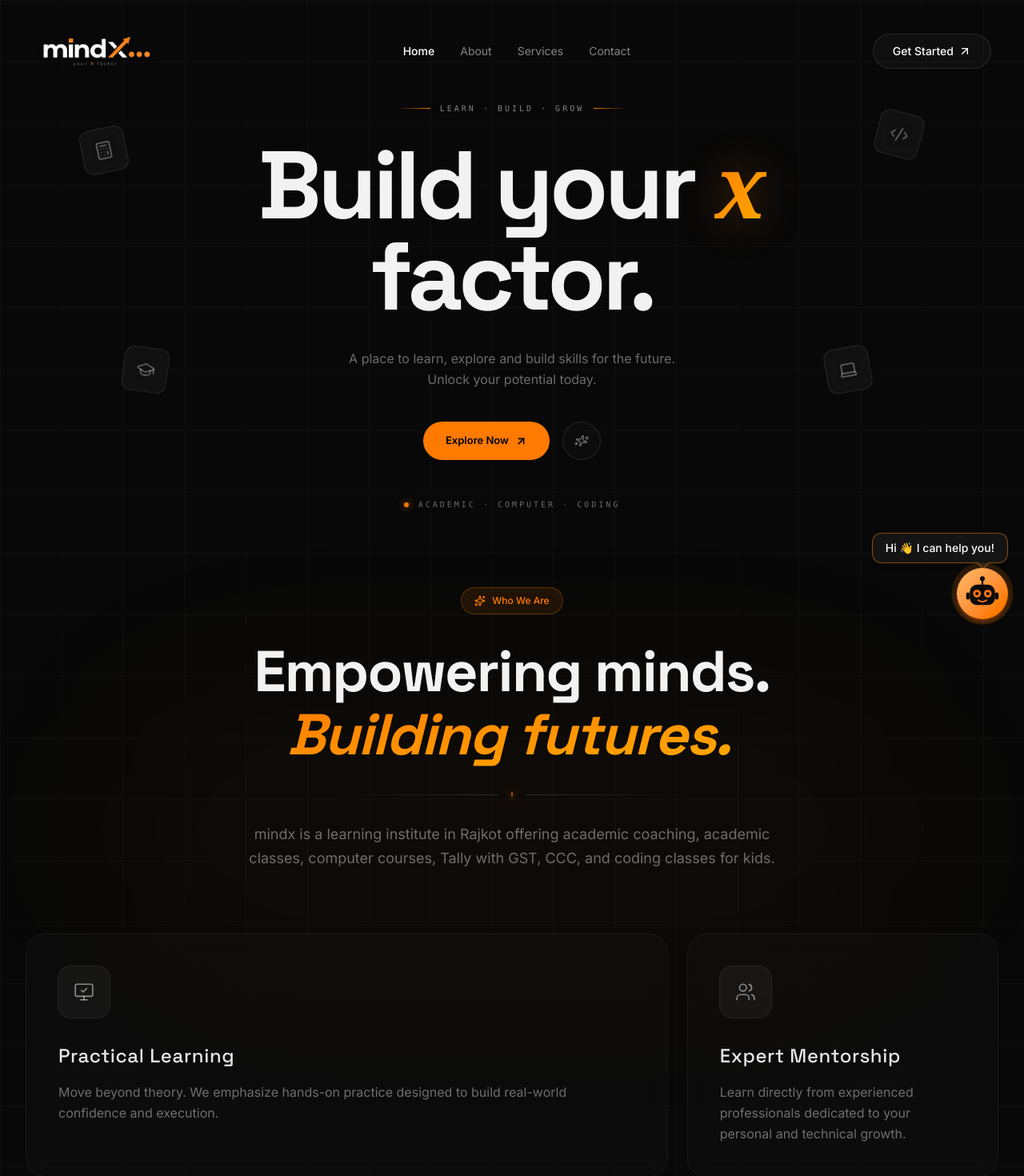
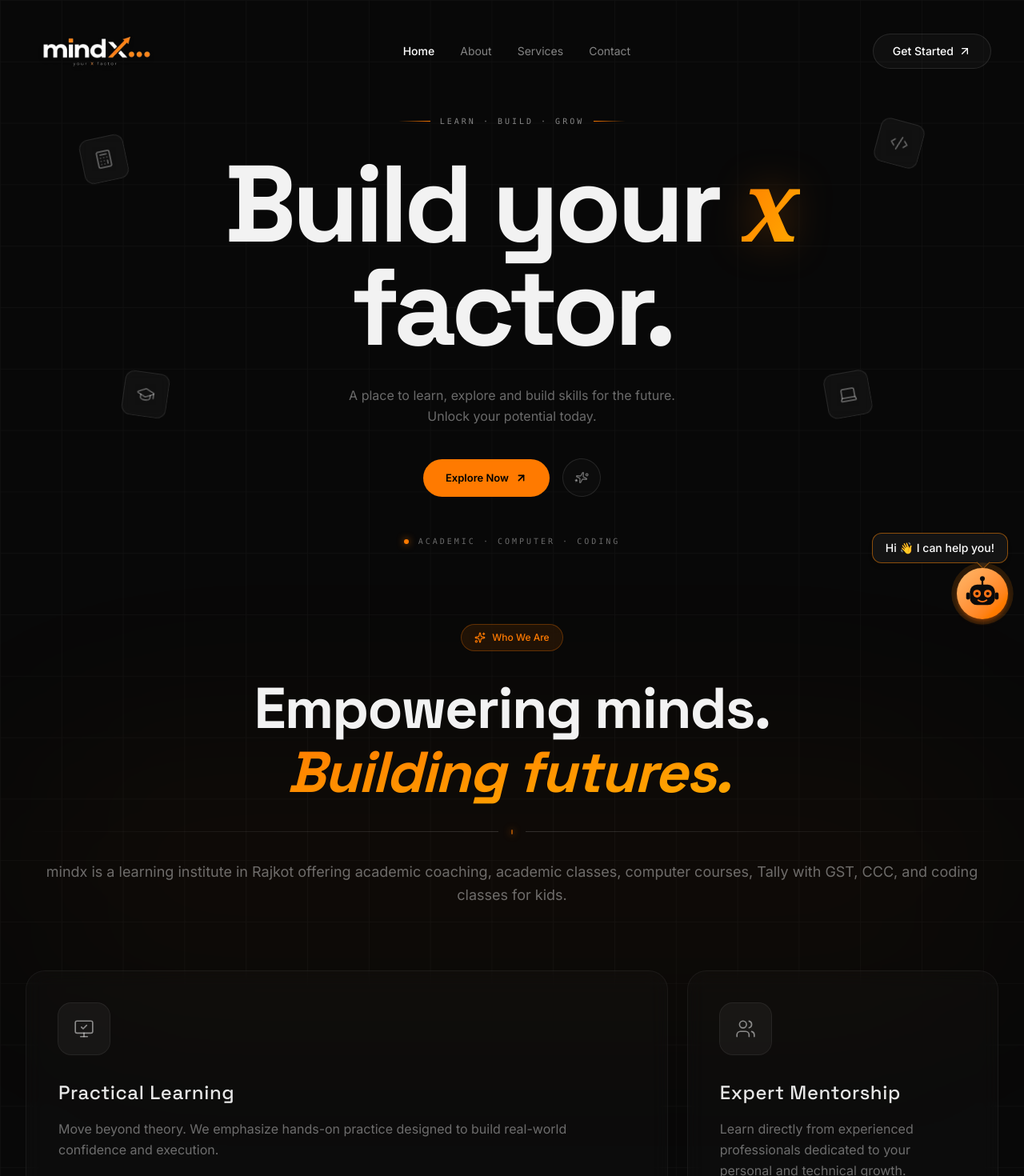
Before and after one commit to UdeshBhatti2004/mindx, a Next.js app: page / in a window 1280 px wide. Shown: the top 1470 px of the page at 80% size. Built offline with nearby package versions, Linux system fonts and the light colour scheme.

Commit message:
Resolved the spacing issue on bigger screen

```diff
--- a/app/page.tsx
+++ b/app/page.tsx
@@ -1,83 +1,28 @@
-"use client";
+import Preloader from "@/components/Preloader";
 
-import { useMotionValue, useSpring, useTransform } from "framer-motion";
-import Preloader from "@/components/Preloader"; // <-- Imported the new Preloader
-import Background from "../components/Background";
-import Navbar from "../components/Navbar";
-import Hero from "../components/Hero";
-import FloatingIcons from "../components/FloatingIcons";
-import AboutSection from "../components/AboutSection";
-import ServicesSection from "../components/ServicesSection";
+import HomeInteractive from "@/components/HomeInteractive";
+
+import AboutSection from "@/components/AboutSection";
+import ServicesSection from "@/components/ServicesSection";
 import ContactSection from "@/components/ContactSection";
 import MapSection from "@/components/MapSection";
 import Footer from "@/components/Footer";
 
 export default function Home() {
-  /*
-   * ---------------------------------------------------------
-   * MOUSE PARALLAX (Shared across the whole page!)
-   * ---------------------------------------------------------
-   */
-  const mouseX = useMotionValue(0);
-  const mouseY = useMotionValue(0);
-
-  const springX = useSpring(mouseX, { stiffness: 80, damping: 20 });
-  const springY = useSpring(mouseY, { stiffness: 80, damping: 20 });
-
-  const rotateX = useTransform(springY, [-400, 400], [3, -3]);
-  const rotateY = useTransform(springX, [-400, 400], [-3, 3]);
-
-  const glowX = useTransform(springX, [-500, 500], [-70, 70]);
-  const glowY = useTransform(springY, [-500, 500], [-70, 70]);
-
-  function handleMouseMove(e: React.MouseEvent<HTMLElement>) {
-    const rect = e.currentTarget.getBoundingClientRect();
-    mouseX.set(e.clientX - rect.left - rect.width / 2);
-    mouseY.set(e.clientY - rect.top - rect.height / 2);
-  }
-
-  function resetMouse() {
-    mouseX.set(0);
-    mouseY.set(0);
-  }
-
   return (
-    <main
-      onMouseMove={handleMouseMove}
-      onMouseLeave={resetMouse}
-      className="relative min-h-screen w-full overflow-hidden bg-[#080808] text-white selection:bg-[#ff7a00]/30"
-    >
-      {/* --- PRELOADER (Loads first, then slides up to reveal the site) --- */}
+    <main className="relative min-h-screen w-full overflow-hidden bg-[#080808] text-white selection:bg-[#ff7a00]/30">
       <Preloader />
 
-      {/* Background glow follows your mouse everywhere on the site */}
-      <Background glowX={glowX} glowY={glowY} />
+      <HomeInteractive />
 
-      {/* Floating Navbar */}
-      <Navbar />
-
-      {/* --- SECTION 1: HOME --- */}
-<section
-  id="home"
-  className="relative flex w-full items-start justify-center px-4 pt-20 sm:px-6 sm:pt-24 md:px-8"
->
-  <FloatingIcons />
-  <Hero rotateX={rotateX} rotateY={rotateY} />
-</section>
-
-      {/* --- SECTION 2: ABOUT --- */}
       <AboutSection />
 
-      {/* --- SECTION 3: SERVICES --- */}
       <ServicesSection />
 
-      {/* --- SECTION 4: CONTACT --- */}
       <ContactSection />
 
-      {/* --- SECTION 5: MAP --- */}
       <MapSection />
 
-      {/* --- SECTION 6: FOOTER --- */}
       <Footer />
     </main>
   );
--- a/components/AboutSection.tsx
+++ b/components/AboutSection.tsx
@@ -36,7 +36,7 @@ export default function AboutSection() {
         <section id="about" className="relative z-20  px-4  sm:py-8 sm:px-6 lg:px-8 pt-20 sm:pt-24 overflow-hidden">
 
             {/* Ambient background light orbs to naturally fill left/right negative space */}
-            <div className="pointer-events-none absolute left-1/2 top-1/3 -translate-x-1/2 -translate-y-1/2 w-full max-w-5xl h-[350px] bg-[#ff7a00]/[0.03] blur-[120px] rounded-full" />
+            <div className="pointer-events-none absolute left-1/2 top-1/3 -translate-x-1/2 -translate-y-1/2 w-full  h-[350px] bg-[#ff7a00]/[0.03] blur-[120px] rounded-full" />
 
             {/* ==========================================
             HEADER AREA (Clean, Balanced & Wide)
@@ -74,7 +74,7 @@ export default function AboutSection() {
                     whileInView={{ scaleX: 1, opacity: 1 }}
                     viewport={{ once: true }}
                     transition={{ delay: 0.2, duration: 0.8 }}
-                    className="my-8 flex items-center justify-center gap-4 w-full max-w-md"
+                    className="my-8 flex items-center justify-center gap-4 w-full"
                 >
                     <div className="h-px w-full bg-gradient-to-r from-transparent to-white/15" />
                     <div className="h-1.5 w-1.5 rounded-full bg-[#ff7a00]/60 shadow-[0_0_10px_rgba(255,122,0,0.8)]" />
@@ -86,7 +86,7 @@ export default function AboutSection() {
                     whileInView={{ opacity: 1, y: 0 }}
                     viewport={{ once: true }}
                     transition={{ delay: 0.3 }}
-                    className="max-w-2xl text-sm leading-relaxed text-white/40 sm:text-base md:text-lg"
+                    className="text-sm leading-relaxed text-white/40 sm:text-base md:text-lg"
                 >
                     mindx is a learning institute in Rajkot offering academic coaching,
                     academic classes, computer courses, Tally with GST, CCC, and coding
--- a/components/FloatingIcons.tsx
+++ b/components/FloatingIcons.tsx
@@ -49,7 +49,7 @@ export default function FloatingIcons() {
   const [active, setActive] = useState<number | null>(null);
 
   return (
-    <div className="pointer-events-none absolute inset-0 w-full max-w-[1500px]">
+    <div className="pointer-events-none absolute inset-0 w-full ">
       {floatingIcons.map((props, index) => (
         <DraggableIcon
           key={index}
--- a/components/Footer.tsx
+++ b/components/Footer.tsx
@@ -15,7 +15,7 @@ export default function Footer() {
       <div className="absolute bottom-0 left-1/2 -translate-x-1/2 w-[600px] h-[200px] bg-gradient-to-t from-[#ff7a00]/10 to-transparent blur-[120px] pointer-events-none -z-10" />
 
       {/* Perfectly aligned with max-w-7xl and identical padding structure */}
-      <div className="max-w-7xl  px-4 sm:px-6 lg:px-8">
+      <div className="  px-4 sm:px-6 lg:px-8">
 
         {/* Top Section: Editorial Callout */}
         <div className="grid grid-cols-1 lg:grid-cols-12 gap-12 pb-16 border-b border-white/10">
--- a/components/Hero.tsx
+++ b/components/Hero.tsx
@@ -11,12 +11,12 @@ interface HeroProps {
 export default function Hero({ rotateX, rotateY }: HeroProps) {
   return (
     // Replaced the fragment <></> with a flex container to handle spacing naturally
-   <div className="flex w-full flex-col items-center justify-center pt-10 sm:pt-8 ">
+   <div className="flex w-full flex-col items-center justify-center pt-10 sm:pt-8 lg:pt-12 2xl:pt-16">
 
       {/* 3D PARALLAX CONTAINER */}
       <motion.div
         style={{ rotateX, rotateY }}
-        className="relative z-30 flex w-full max-w-4xl flex-col items-center justify-center text-center [perspective:1000px]"
+        className="relative z-30 flex w-full max-w-4xl flex-col items-center justify-center text-center [perspective:1000px] xl:max-w-5xl 2xl:max-w-6xl"
       >
         {/* TOP LABEL */}
         <motion.div
@@ -37,12 +37,13 @@ export default function Hero({ rotateX, rotateY }: HeroProps) {
   initial={{ opacity: 0, y: 20 }}
   animate={{ opacity: 1, y: 0 }}
   transition={{ duration: 0.8, delay: 0.1, ease: [0.16, 1, 0.3, 1] }}
-          className="font-display text-[clamp(3.2rem,10vw,7.5rem)] font-bold leading-[0.95] tracking-[-0.04em] text-white/95"
+  className="font-display text-[clamp(3.2rem,10vw,7.5rem)] font-bold leading-[0.95] tracking-[-0.04em] text-white/95 xl:text-[8.5rem] 2xl:text-[10rem]"
 >
   Build your{" "}
   <span className="inline-block bg-gradient-to-br from-[#ff7a00] to-[#ffaa00] bg-clip-text pr-1 font-serif text-[0.9em] italic text-transparent drop-shadow-[0_0_25px_rgba(255,122,0,0.3)]">
     x
-          </span>{" "}
+  </span>
+  <br />
   factor.
 </motion.h1>
 
@@ -51,7 +52,7 @@ export default function Hero({ rotateX, rotateY }: HeroProps) {
           initial={{ opacity: 0, y: 12 }}
           animate={{ opacity: 1, y: 0 }}
           transition={{ duration: 0.7, delay: 0.35 }}
-          className="mx-auto mt-6 max-w-[300px] text-[13px] leading-relaxed text-white/40 sm:mt-8 sm:max-w-md sm:text-sm md:text-base md:leading-relaxed"
+          className="mt-6 max-w-[300px] text-[13px] leading-relaxed text-white/40 sm:mt-8 sm:max-w-md sm:text-sm md:text-base md:leading-relaxed"
         >
           A place to learn, explore and build skills for the future. Unlock your potential today.
         </motion.p>
--- /dev/null
+++ b/components/HomeInteractive.tsx
@@ -0,0 +1,63 @@
+"use client";
+
+import { useMotionValue, useSpring, useTransform } from "framer-motion";
+
+import Background from "@/components/Background";
+import Navbar from "@/components/Navbar";
+import Hero from "@/components/Hero";
+import FloatingIcons from "@/components/FloatingIcons";
+
+export default function HomeInteractive() {
+  const mouseX = useMotionValue(0);
+  const mouseY = useMotionValue(0);
+
+  const springX = useSpring(mouseX, {
+    stiffness: 80,
+    damping: 20,
+  });
+
+  const springY = useSpring(mouseY, {
+    stiffness: 80,
+    damping: 20,
+  });
+
+  const rotateX = useTransform(springY, [-400, 400], [3, -3]);
+  const rotateY = useTransform(springX, [-400, 400], [-3, 3]);
+
+  const glowX = useTransform(springX, [-500, 500], [-70, 70]);
+  const glowY = useTransform(springY, [-500, 500], [-70, 70]);
+
+  function handleMouseMove(e: React.MouseEvent<HTMLElement>) {
+    const rect = e.currentTarget.getBoundingClientRect();
+
+    mouseX.set(e.clientX - rect.left - rect.width / 2);
+    mouseY.set(e.clientY - rect.top - rect.height / 2);
+  }
+
+  function resetMouse() {
+    mouseX.set(0);
+    mouseY.set(0);
+  }
+
+  return (
+    <>
+      <Background glowX={glowX} glowY={glowY} />
+
+      <Navbar />
+
+      <section
+        id="home"
+        className="relative flex w-full items-start justify-center px-4 pt-20 sm:px-6 sm:pt-24 md:px-8"
+        onMouseMove={handleMouseMove}
+        onMouseLeave={resetMouse}
+      >
+        <FloatingIcons />
+
+        <Hero
+          rotateX={rotateX}
+          rotateY={rotateY}
+        />
+      </section>
+    </>
+  );
+}
--- a/components/MapSection.tsx
+++ b/components/MapSection.tsx
@@ -31,7 +31,7 @@ export default function MapSection() {
   }, []);
 
   return (
-    <section className="relative z-20  w-full max-w-7xl px-4 pb-10 sm:px-6 lg:px-8">
+    <section className="relative z-20  w-full px-4 pb-10 sm:px-6 lg:px-8">
       <motion.div
         initial={{ opacity: 0, y: 30 }}
         whileInView={{ opacity: 1, y: 0 }}
--- a/components/Preloader.tsx
+++ b/components/Preloader.tsx
@@ -66,6 +66,7 @@ export default function Preloader() {
                 alt="mindx"
                 width={404}
                 height={126}
+                loading="eager"
                 className="w-40 sm:w-56 h-auto object-contain drop-shadow-[0_0_25px_rgba(255,122,0,0.2)] brightness-110"
               />
 
--- a/components/ServicesSection.tsx
+++ b/components/ServicesSection.tsx
@@ -44,7 +44,7 @@ const services = [
 
 export default function ServicesSection() {
   return (
-    <section id="services" className="relative z-20 w-full max-w-7xl px-4 py-20 sm:px-6 lg:px-8">
+    <section id="services" className="relative z-20 w-full px-4 py-20 sm:px-6 lg:px-8">
 
       {/* CINEMATIC BACKGROUND LIGHTS */}
       <div className="pointer-events-none absolute inset-0 -z-10 overflow-hidden">
@@ -89,7 +89,7 @@ export default function ServicesSection() {
           whileInView={{ scaleX: 1, opacity: 1 }}
           viewport={{ once: true }}
           transition={{ delay: 0.2, duration: 0.8 }}
-          className="my-8 flex items-center justify-center gap-4 w-full max-w-md"
+          className="my-8 flex items-center justify-center gap-4 w-full "
         >
           <div className="h-px w-full bg-gradient-to-r from-transparent to-white/15" />
           <div className="h-1.5 w-1.5 rounded-full bg-[#ff7a00]/60 shadow-[0_0_10px_rgba(255,122,0,0.8)]" />
@@ -101,7 +101,7 @@ export default function ServicesSection() {
           whileInView={{ opacity: 1, y: 0, filter: "blur(0px)" }}
           viewport={{ once: true }}
           transition={{ duration: 0.8, delay: 0.3, ease: [0.16, 1, 0.3, 1] }}
-          className=" max-w-3xl text-sm leading-relaxed text-white/40 sm:text-base md:text-lg"
+          className="  text-sm leading-relaxed text-white/40 sm:text-base md:text-lg"
         >
           Explore academic coaching, computer courses, Tally with GST, CCC, and coding classes for kids at mindx in Rajkot.        </motion.p>
       </div>
```
Also changed, not shown: components/ContactSection.tsx (+4 -4 lines). Lines whose indentation alone changed are shown as unchanged.
